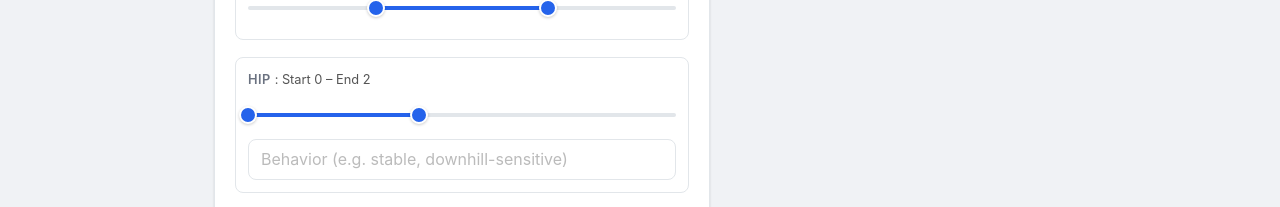
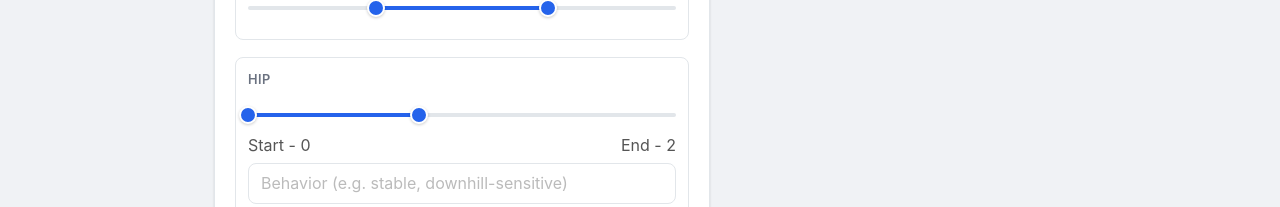
Before and after one commit to skelstar/activity-logger, a React (Vite) app in the folder client/: page / in a window 1280 px wide. Shown: the part 521-728 px from the top of the page. Built offline with nearby package versions, Linux system fonts and the light colour scheme; no server answers.

Commit message:
Updated HR control.

```diff
--- a/client/src/App.css
+++ b/client/src/App.css
@@ -106,11 +106,9 @@
   letter-spacing: .04em;
   margin-bottom: calc(.25rem + 3px);
 }
-.hr-box-values {
-  font-weight: 400;
-  text-transform: none;
-  letter-spacing: 0;
-  color: #555;
+.hip-values {
+  display: flex;
+  justify-content: space-between;
 }
 .hr-values {
   position: relative;
--- a/client/src/App.tsx
+++ b/client/src/App.tsx
@@ -322,7 +322,7 @@ export default function App() {
 
           {/* Hip */}
           <div className="hr-box">
-            <div className="hr-box-title">Hip <span className="hr-box-values">: Start {form.hipStart} – End {form.hipEnd}</span></div>
+            <div className="hr-box-title">Hip</div>
             <RangeSlider
               min={0}
               max={5}
@@ -330,6 +330,10 @@ export default function App() {
               high={Number(form.hipEnd)}
               onChange={(low, high) => { set('hipStart', String(low)); set('hipEnd', String(high)) }}
             />
+            <div className="hip-values">
+              <span className="slider-value">Start - {form.hipStart}</span>
+              <span className="slider-value">End - {form.hipEnd}</span>
+            </div>
             <input
               className="input mt"
               type="text"
```
